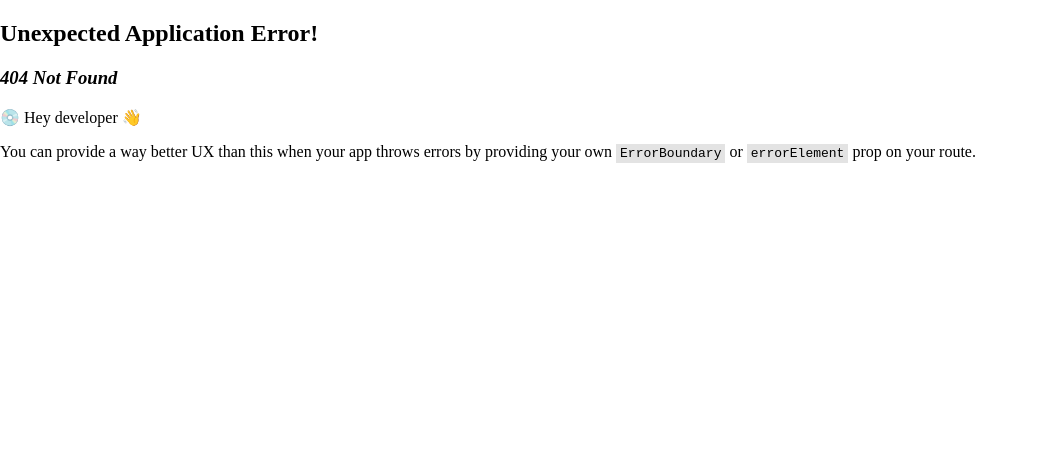
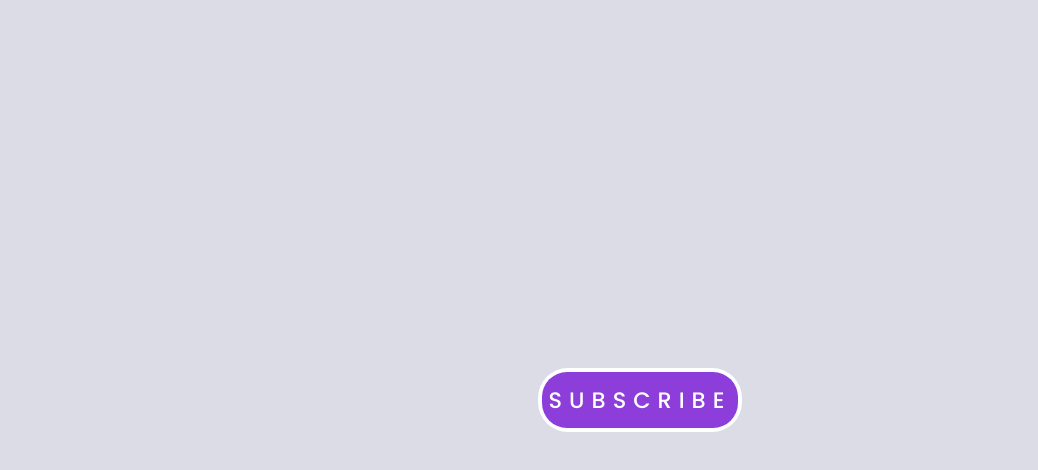
Before and after one commit to Carlos1006/Playground, a React (Vite) app: page /subscribe in a window 1280 px wide. Before the commit this address had no page. Shown: the top 470 px of the page, without its empty margins (0-1038 px from the left). Built offline with nearby package versions, Linux system fonts and the light colour scheme.

Commit message:
Se inicia boton de subscripcion

```diff
--- /dev/null
+++ b/src/components/subscribeButton.tsx
@@ -0,0 +1,37 @@
+import { FC, useState } from "react";
+import css from "./../styles/subscribeButton.module.scss";
+import { sleep } from "../utils";
+
+const SusbcribeButton: FC = () => {
+
+    const [hideText, setHideText] = useState(false);
+    const [big, setBig] = useState(false);
+    const [showInput, setShowInput] = useState(false);
+
+    const onClick = async () => {
+        setHideText(true);
+        await sleep(200);
+        setBig(true);
+        await sleep(500);
+        setShowInput(true);
+    };
+
+
+    return <>
+        <div
+        onClick={onClick}
+        className={`
+            ${hideText? css.hideText : ""}
+            ${big? css.big : ""}
+            ${showInput? css.showInput : ""}
+            ${css.susbcribeButton}
+        `}>
+            <div className={css.solid}>
+                <span>SUBSCRIBE</span>
+            </div>
+            <input type="text" placeholder="E-mail" className={css.input} />
+        </div>
+    </>
+};
+
+export default SusbcribeButton;
--- a/src/pages/page_00.tsx
+++ b/src/pages/page_00.tsx
@@ -1,21 +1,18 @@
 import css from '../styles/page.module.scss';
+import Routes from '../routes/routes';
+import { pad } from '../utils';
 
 const Page_00 = () => {
 
   return <>
     <div className={css.page} style={{flexDirection:'column'}}>
-      <div className={css.link}>
-        <a href='/day_night_toggle'>Pagina 01</a>
-      </div>
-      <div className={css.link}>
-        <a href='/page_complete_order'>Pagina 02</a>
-      </div>
-      <div className={css.link}>
-        <a href='/delete_file'>Pagina 03</a>
-      </div>
-      <div className={css.link}>
-        <a href='/glow_button'>Pagina 04</a>
-      </div>
+      {Routes.map((route, index)=> {
+        return <>
+          <div className={css.link}>
+            <a href={route.path}>Pagina {pad(index,2)}</a>
+          </div>
+        </>
+      })}
     </div>
   </>
 }
--- /dev/null
+++ b/src/pages/page_05.tsx
@@ -0,0 +1,14 @@
+import SusbcribeButton from '../components/subscribeButton';
+import css from '../styles/page.module.scss';
+
+const Page_03 = () => {
+
+  return <>
+    <div className={`${css.page}`}>
+      <SusbcribeButton />
+    </div>
+  </>
+}
+
+
+export default Page_03;
--- /dev/null
+++ b/src/routes/routes.tsx
@@ -0,0 +1,35 @@
+import Page_00 from "../pages/page_00";
+import Page_01 from "../pages/page_01";
+import Page_02 from "../pages/page_02";
+import Page_03 from "../pages/page_03";
+import Page_04 from "../pages/page_04";
+import Page_05 from "../pages/page_05";
+
+const Routes = [
+    {
+      path: "/",
+      element: <Page_00/>,
+    },
+    {
+      path: "/day_night_toggle",
+      element: <Page_01/>,
+    },
+    {
+      path: "/page_complete_order",
+      element: <Page_02/>,
+    },
+    {
+      path: "/delete_file",
+      element: <Page_03/>,
+    },
+    {
+      path: "/glow_button",
+      element: <Page_04/>,
+    },
+    {
+      path: "/subscribe",
+      element: <Page_05/>,
+    }
+  ];
+
+export default Routes;
--- /dev/null
+++ b/src/styles/subscribeButton.module.scss
@@ -0,0 +1,81 @@
+$main_color: rgba(140,61,218,1);
+$width: 16vw;
+$height: 5vw;
+$difference: 8px;
+
+$max_width: 20vw;
+
+.susbcribeButton {
+    width:$width;
+    height:$height;
+    background:white;
+    border-radius:30px;
+    position: relative;
+    transition:all 0.5s cubic-bezier(.46,-0.8,.52,.63);
+    .solid {
+        width: calc($width - $difference);
+        height: calc($height - $difference);
+        position: absolute;
+        right:calc($difference / 2);
+        top:calc($difference / 2);
+        border-radius:25px;
+        background-color: $main_color;
+        transition:all 0.4s cubic-bezier(.47,.04,.39,1.04);
+        display:flex;
+        align-items:center;
+        justify-content:center;
+        cursor: pointer;
+        span {
+            font-family: 'Poppins', sans-serif;
+            color:white;
+            letter-spacing:7px;
+            font-size: 1.4rem;
+            font-weight:500;
+            transition:all 0.2s linear;
+            pointer-events:none;
+        }
+    }
+    .input {
+        height:100%;
+        padding:0;
+        width:calc(100% - $height - ($difference));
+        position: absolute;
+        left: calc($difference / 2);
+        border:0;
+        outline:0;
+        border-radius:25px;
+        font-size: 1.45rem;
+        font-family: 'Poppins', sans-serif;
+        text-indent: 0.75vw;
+        color: rgba(11,11,11,1);
+        opacity: 0;
+        pointer-events: none;
+        transition:all 0.3s linear;
+        &::placeholder {
+            color: rgba(225,204,245,1);
+            font-weight:500;
+            font-size: 1.5rem;
+        }
+    }
+    &.hideText {
+        .solid {
+            span {
+                opacity: 0;
+            }
+        }
+    }
+    &.big {
+        width:$max_width;
+        .solid {
+            width:calc($height - $difference);
+            height:calc($height - $difference);
+
+        }
+    }
+    &.showInput {
+        .input {
+            opacity: 1;
+            pointer-events: all;
+        }
+    }
+}
--- a/src/utils/index.ts
+++ b/src/utils/index.ts
@@ -4,3 +4,9 @@ export async function emulateResponse(_result = true): Promise<boolean>  {
     await sleep(4000);
     return _result;
 }
+
+export function pad(num: number, size: number):string {
+    let s = num + "";
+    while (s.length < size) s = "0" + s;
+    return s;
+}
```
Also changed, not shown: src/App.tsx (+2 -27 lines).
